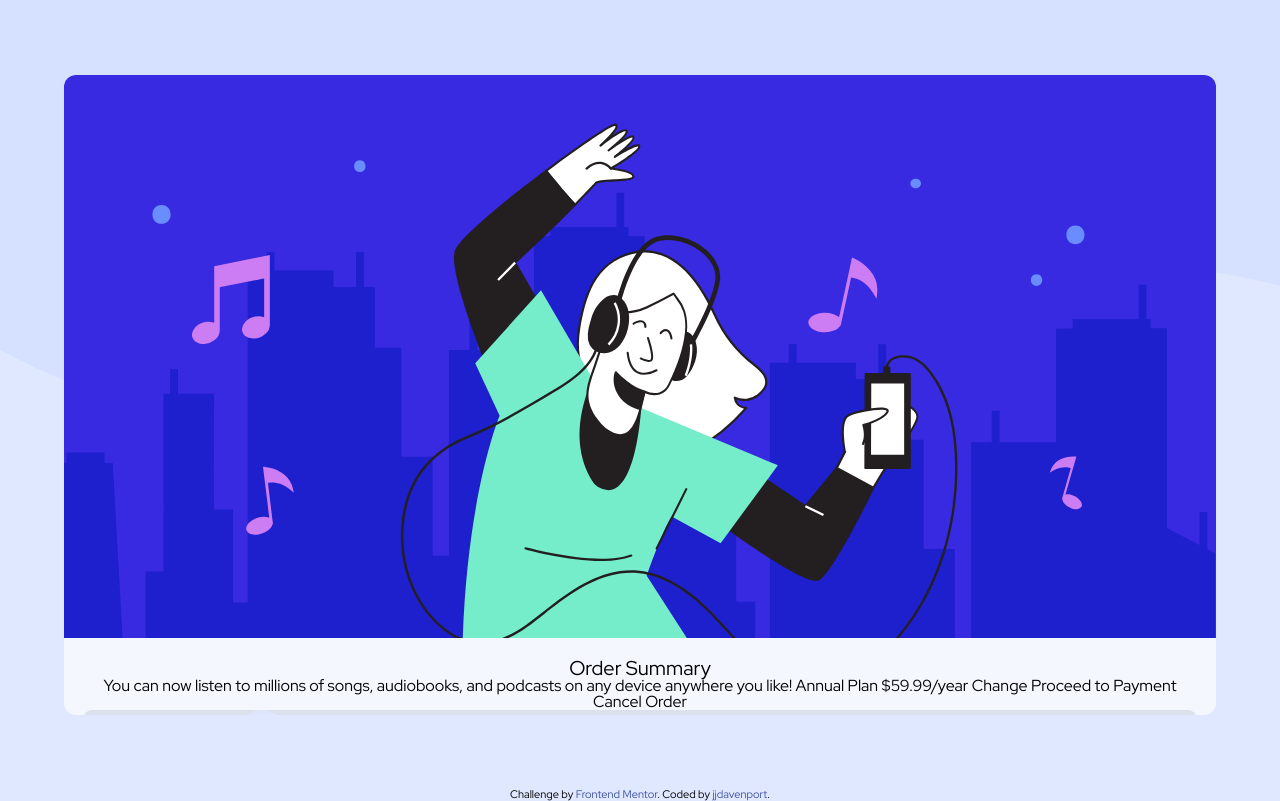
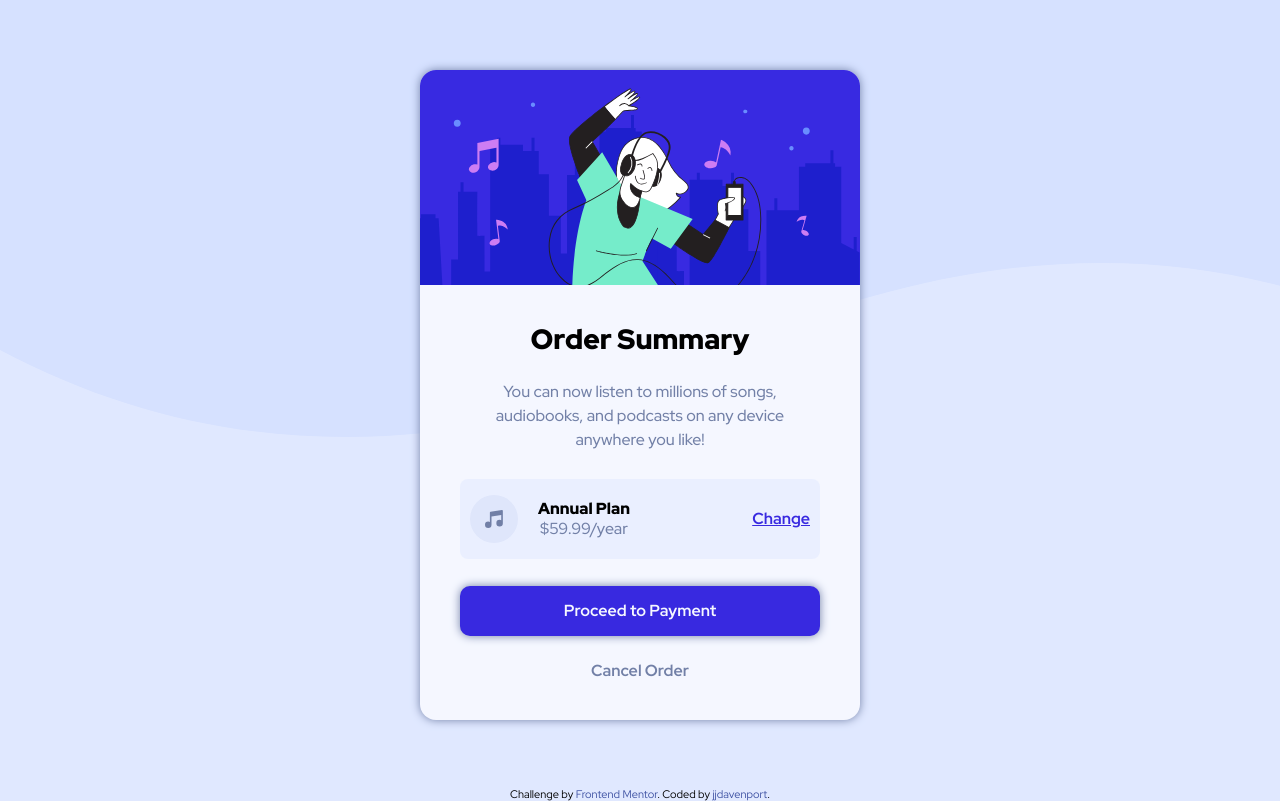
Before and after one commit to jjdavenport/order-summary-component-main, a plain HTML site: page index.html in a window 1280 px wide. Drawn offline with Linux system fonts and the light colour scheme.

Commit message:
completed styling

```diff
--- a/index.html
+++ b/index.html
@@ -35,16 +35,19 @@
       <h1>Order Summary</h1>
       <p>
         You can now listen to millions of songs, audiobooks, and podcasts on any
-        device anywhere you like! Annual Plan $59.99/year Change Proceed to
-        Payment Cancel Order
+        device anywhere you like!
       </p>
       <div class="plan">
+        <div class="left">
         <img src="./images/icon-music.svg" alt="music" />
         <h2>Annual Plan</br><span>$59.99/year</span></h2>
+      </div>
+      <div class="right">
         <a>Change</a>
       </div>
+      </div>
       <a id="payment">Proceed to Payment</a>
-      <a>Cancel Order</a>
+      <a id="cancel">Cancel Order</a>
       </div>
     </main>
     <div class="attribution">
--- a/style.css
+++ b/style.css
@@ -19,11 +19,12 @@ main {
   display: flex;
   flex-direction: column;
   overflow: hidden;
-  border-radius: 0.75rem;
+  border-radius: 1rem;
   background: hsl(225, 100%, 98%);
   box-sizing: border-box;
   max-width: 90vw;
   height: 80vh;
+  box-shadow: 0 0 10px hsl(224, 23%, 55%);
 }
 
 .content {
@@ -32,7 +33,13 @@ main {
   justify-content: space-between;
   text-align: center;
   height: 100%;
-  padding: 1.25rem;
+  padding: 1.875rem;
+}
+
+.content p {
+  line-height: 1.5;
+  color: hsl(224, 23%, 55%);
+  font-weight: 500;
 }
 
 .content a:hover {
@@ -40,36 +47,70 @@ main {
 }
 
 .content h1 {
-  font-size: 1.25rem;
+  font-size: 1.5rem;
+  font-weight: 900;
 }
 
 .plan {
   display: flex;
   align-items: center;
-  justify-content: space-around;
-  width: 100%;
-  background-color: hsl(224, 23%, 55%, 0.2);
+  justify-content: space-between;
+  max-width: 100%;
+  height: 3.75rem;
+  background-color: hsl(225, 100%, 94%, 0.5);
   border-radius: 0.5rem;
+  padding: 0.625rem;
+  overflow: hidden;
 }
 
 .plan a {
   text-decoration: underline;
-  color: hsl(224, 23%, 55%);
+  color: hsl(245, 75%, 52%);
+  font-weight: 700;
+}
+
+.plan h2 {
+  line-height: 1.25;
+  font-weight: 900;
 }
 
 .plan h2 span {
   color: hsl(224, 23%, 55%);
+  font-weight: 500;
+}
+
+.left {
+  display: flex;
+  align-items: center;
+}
+
+.left h2 {
+  margin-left: 1.25rem;
 }
 
 #payment {
   display: flex;
-  height: 2.5rem;
+  height: 3.125rem;
   background-color: hsl(245, 75%, 52%);
   align-items: center;
   justify-content: center;
   border-radius: 0.625rem;
   color: hsl(225, 100%, 98%);
   width: 100%;
+  font-weight: 700;
+  box-shadow: 0 0 10px hsl(224, 23%, 55%);
+}
+
+#cancel {
+  color: hsl(224, 23%, 55%);
+  font-weight: 700;
+}
+
+@media screen and (max-width: 20rem) {
+  .plan {
+    flex-direction: column;
+    height: 5rem;
+  }
 }
 
 @media screen and (min-width: 25rem) {
@@ -78,7 +119,13 @@ main {
     background-repeat: no-repeat;
   }
   main {
-    max-width: 90vw;
-    max-height: 90vh;
+    width: 27.5rem;
+    height: 40.625rem;
+  }
+  .content {
+    padding: 2.5rem;
+  }
+  .content h1 {
+    font-size: 1.75rem;
   }
 }
```
